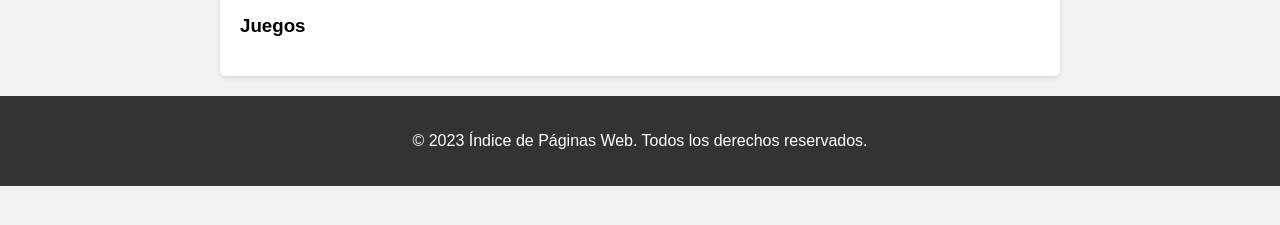
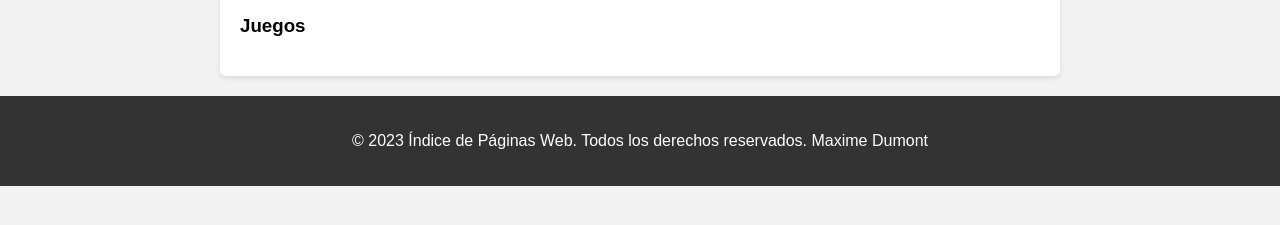
Before and after one commit to maxdf18/HTML, a plain HTML site: page index.html in a window 1280 px wide. Shown: the part 303-528 px from the top of the page. Drawn offline with Linux system fonts and the light colour scheme.

Commit message:
Add files via upload

```diff
--- a/index.html
+++ b/index.html
@@ -75,7 +75,7 @@
   </main>
 
   <footer>
-    <p>© 2023 Índice de Páginas Web. Todos los derechos reservados.</p>
+    <p>© 2023 Índice de Páginas Web. Todos los derechos reservados. Maxime Dumont</p>
   </footer>
 </body>
 </html>
```
